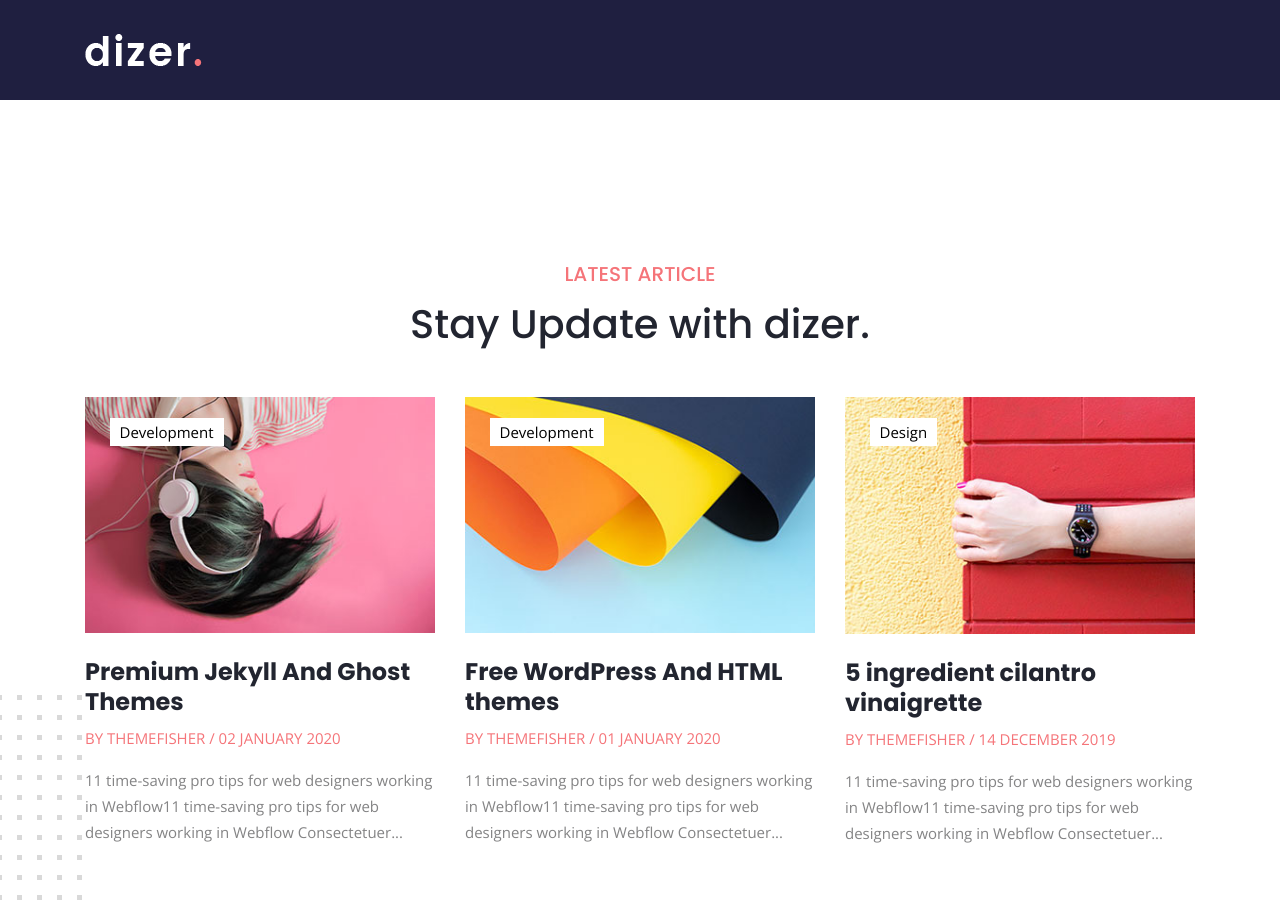
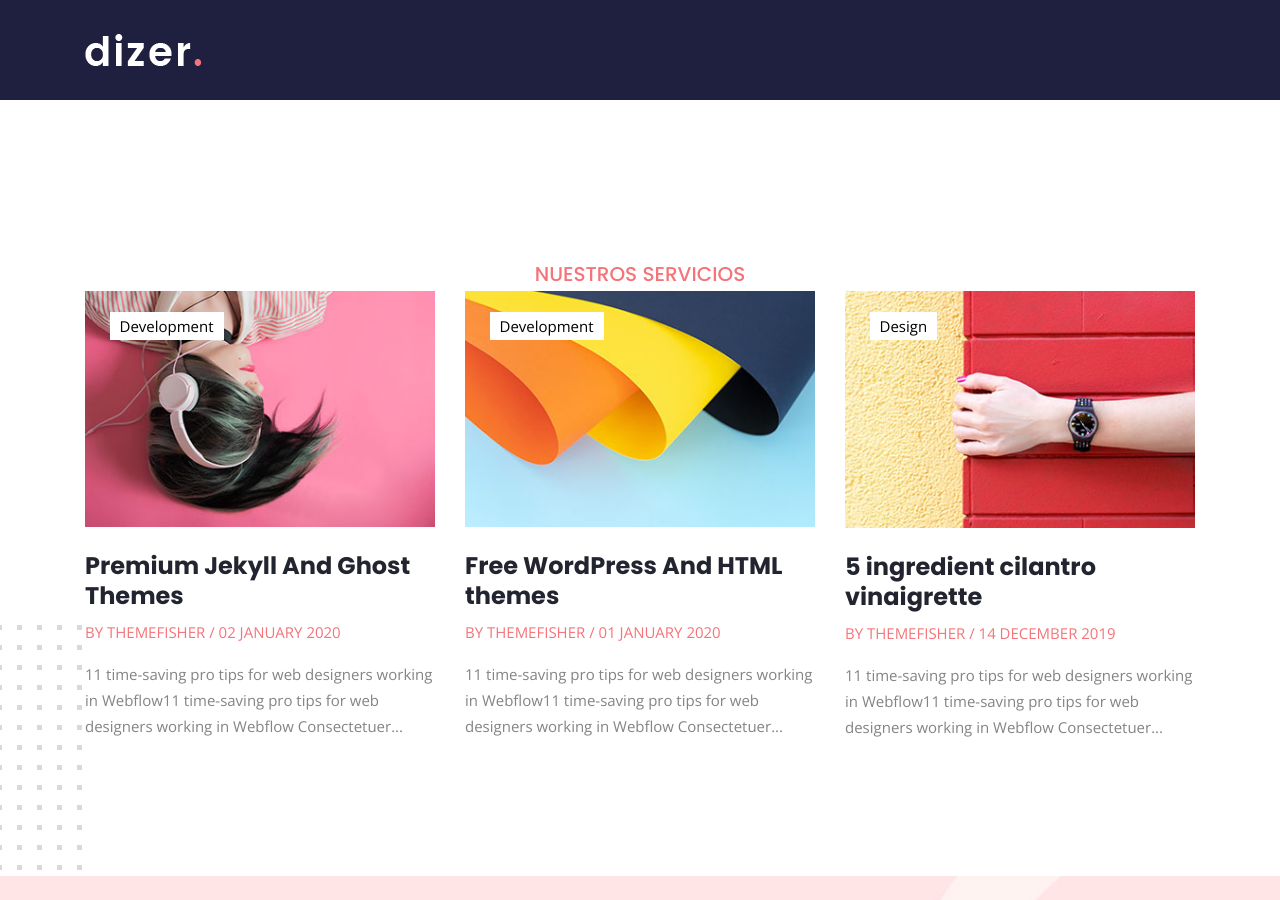
Before and after one commit to armandoytriago/aj2, a Jekyll site: the page built from index.html, in a window 1280 px wide and 900 px high, scrolled down 3222 px. Built offline with Jekyll 4.4.1, drawn with Linux system fonts in a browser that asks for light colours.

Commit message:
Update blog.html

```diff
--- a/_includes/blog.html
+++ b/_includes/blog.html
@@ -4,9 +4,9 @@
 		<div class="row">
 			<div class="col-lg-12 text-center">
 				<span class="h5 text-color text-uppercase">
-					latest article
+					Nuestros Servicios
 				</span>
-				<h3 class="mb-5 mt-2">Stay Update with dizer.</h3>
+				<!--<h3 class="mb-5 mt-2">Ofrecemos consultoria profesional basado en los proyectos de innovacion que disponibilizamos para ti.</h3>-->
 			</div>
 		</div>
 		<div class="row justify-content-center">
```
